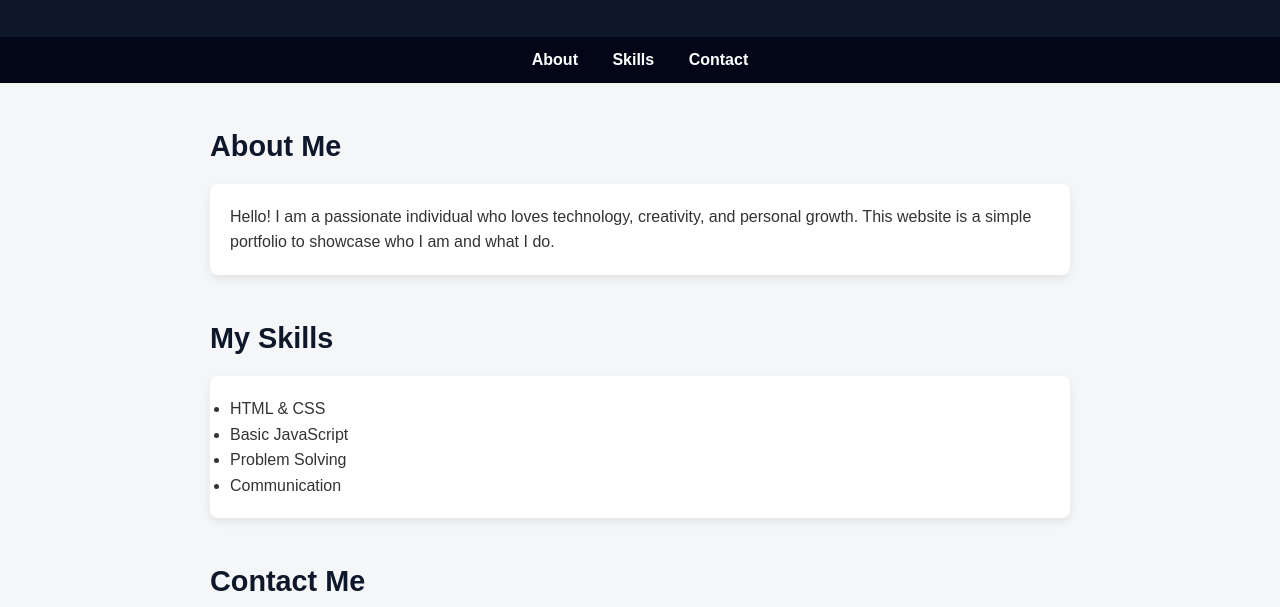
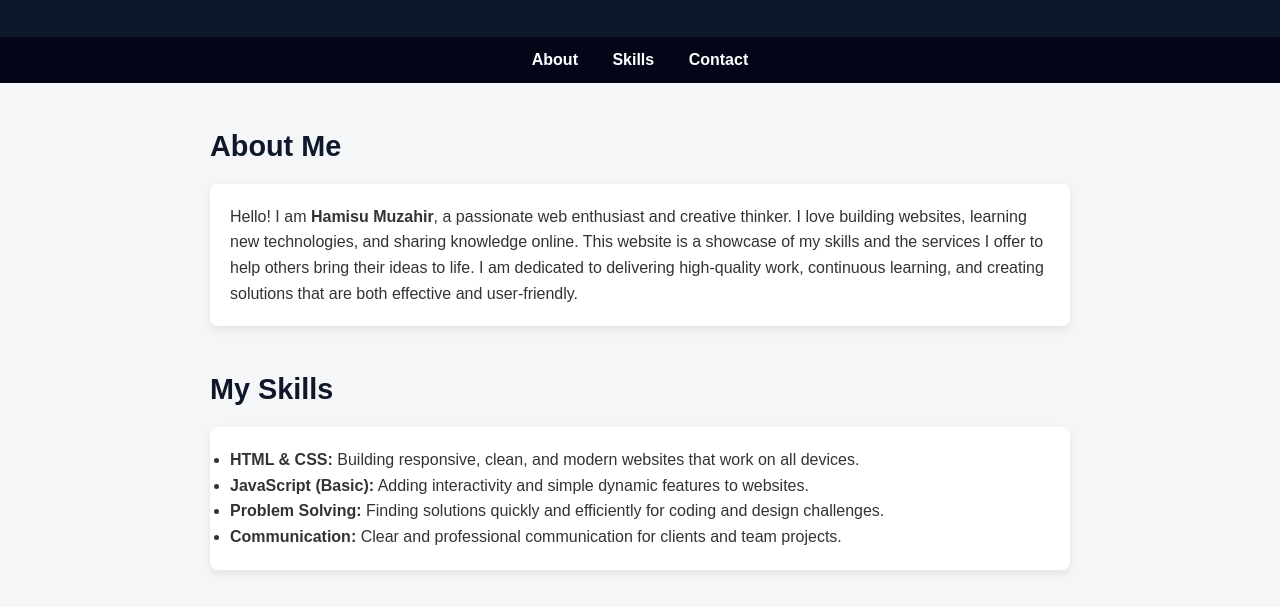
Before and after one commit to hamisumuzahir/hamisumuzahir.github.io, a plain HTML site: page index.html in a window 1280 px wide. Shown: the part 145-752 px from the top of the page. Drawn offline with Linux system fonts and the light colour scheme.

Commit message:
Add files via upload

```diff
--- a/index.html
+++ b/index.html
@@ -121,25 +121,27 @@ footer {
     <a href="#about">About</a>
     <a href="#skills">Skills</a>
     <a href="#contact">Contact</a>
-  </nav>  <section id="about">
+  </nav> <section id="about">
   <h2>About Me</h2>
   <div class="card">
     <p>
-        Hello! I am a passionate individual who loves technology, creativity, and personal growth.
-        This website is a simple portfolio to showcase who I am and what I do.
+      Hello! I am <strong>Hamisu Muzahir</strong>, a passionate web enthusiast and creative thinker.
+      I love building websites, learning new technologies, and sharing knowledge online.
+      This website is a showcase of my skills and the services I offer to help others bring their ideas to life.
+      I am dedicated to delivering high-quality work, continuous learning, and creating solutions that are both effective and user-friendly.
     </p>
   </div>
   </section>  <section id="skills">
   <h2>My Skills</h2>
   <div class="card">
     <ul>
-        <li>HTML & CSS</li>
-        <li>Basic JavaScript</li>
-        <li>Problem Solving</li>
-        <li>Communication</li>
+      <li><strong>HTML & CSS:</strong> Building responsive, clean, and modern websites that work on all devices.</li>
+      <li><strong>JavaScript (Basic):</strong> Adding interactivity and simple dynamic features to websites.</li>
+      <li><strong>Problem Solving:</strong> Finding solutions quickly and efficiently for coding and design challenges.</li>
+      <li><strong>Communication:</strong> Clear and professional communication for clients and team projects.</li>
     </ul>
   </div>
-  </section>  <section id="contact">
+</section> <section id="contact">
     <h2>Contact Me</h2>
     <div class="card">
       <p>Email: <a href="mailto:hamisumuzahir@email.com" class="email-button">Email Me</a></p>
```
Lines whose indentation alone changed are shown as unchanged.
